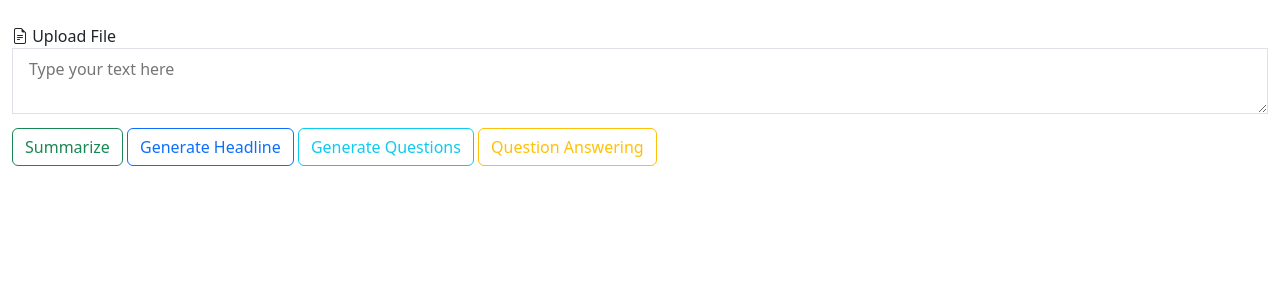
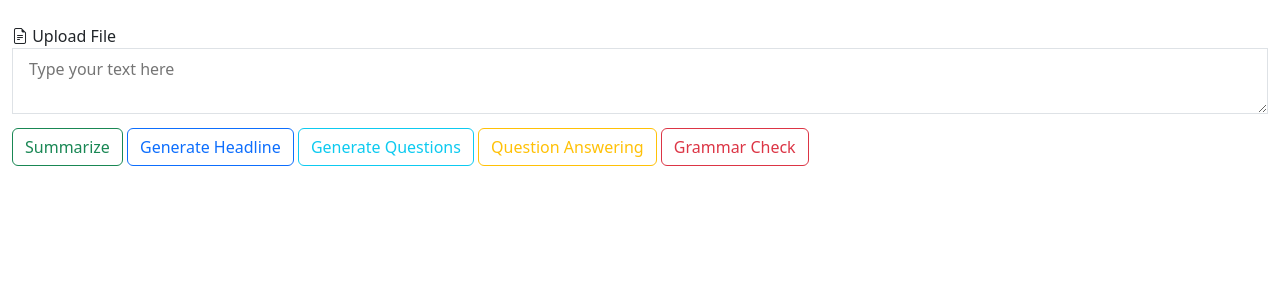
Before and after one commit to razi17571/InHouseLLM, a Flask app: page / in a window 1280 px wide. Shown: the part 56-356 px from the top of the page. Run offline with Flask 3, Linux system fonts and the light colour scheme; some libraries are stand-ins or nearby versions.

Commit message:
Grammar Check Added

```diff
--- a/app.py
+++ b/app.py
@@ -1,6 +1,5 @@
 import torch
-# from gramformer import Gramformer
-from transformers import BartForConditionalGeneration, BartTokenizer, T5ForConditionalGeneration, T5Tokenizer, AutoModelForQuestionAnswering, AutoTokenizer
+from transformers import BartForConditionalGeneration, BartTokenizer, T5ForConditionalGeneration, T5Tokenizer, AutoModelForQuestionAnswering, AutoTokenizer, AutoModelForSeq2SeqLM
 from flask import Flask, render_template, request, jsonify
 
 app = Flask(__name__)
@@ -31,9 +30,11 @@ question_answering_model = AutoModelForQuestionAnswering.from_pretrained(questio
 question_answering_model.to(device)
 question_answering_model.eval()
 
-# grammar_check_model_path = r"C:\Projects\InhouseLLM\models\grammar_error_correcter_v1"
-# grammar_check_model = Gramformer(models=1, model_paths=[grammar_check_model_path], use_gpu=True)
-
+grammar_check_model_path = r"C:\Projects\InhouseLLM\models\grammar_error_correcter_v1"
+grammar_check_tokenizer = AutoTokenizer.from_pretrained(grammar_check_model_path, use_auth_token = False)
+grammar_check_model = AutoModelForSeq2SeqLM.from_pretrained(grammar_check_model_path, use_auth_token = False)
+grammar_check_model.to(device)
+grammar_check_model.eval()
 
 @app.route('/')
 def home():
@@ -66,8 +67,8 @@ def generate_questions():
         questions = question_generation_tokenizer.decode(questions_ids[0], skip_special_tokens=True).split('<sep>')
         return jsonify({'questions': questions[:-1]})
 
-@app.route('/question_answering_batch', methods=['POST'])
-def question_answering_batch():
+@app.route('/question_answering', methods=['POST'])
+def question_answering():
     if request.method == 'POST':
         context = request.form['context']
         questions = request.form['questions'].split('\n')
@@ -83,12 +84,22 @@ def question_answering_batch():
             answers.append({'question': question.strip(), 'answer': answer.strip()})
         return jsonify({'questionsAndAnswers': answers})
 
-# @app.route('/grammar_check', methods=['POST'])
-# def grammar_check():
-#     if request.method == 'POST':
-#         text_to_check = request.form['text']
-#         corrected_text = grammar_check_model.correct(text_to_check)
-#         return jsonify({'corrected_text': corrected_text})
+@app.route('/grammar_check', methods=['POST'])
+def grammar_check():
+    if request.method == 'POST':
+        text_to_check = request.form['text']
+        influent_sentences = text_to_check.split('. ')
+        corrected_sentences = []
+        for influent_sentence in influent_sentences:
+            influent_sentence_ids = grammar_check_tokenizer.encode("gec:" + influent_sentence.lower(), return_tensors='pt').to(device)
+            corrected_pred_ids = grammar_check_model.generate(influent_sentence_ids, do_sample=False, max_length=128, num_beams=7, early_stopping=True, num_return_sequences=1).to(device)
+            corrected = set()
+            for pred in corrected_pred_ids:
+                corrected.add(grammar_check_tokenizer.decode(pred, skip_special_tokens=True).strip())
+            corrected_sentence = '. '.join(corrected)
+            corrected_sentences.append(corrected_sentence)
+        corrected_text = '. '.join(corrected_sentences)
+        return jsonify({'corrected_text': corrected_text})
 
 if __name__ == '__main__':
     app.run(debug=True)
--- a/static/script.js
+++ b/static/script.js
@@ -100,7 +100,7 @@ function submitQuestions() {
     resultArea.innerHTML = '';
     loading.style.display = 'block';
 
-    fetch('/question_answering_batch', {
+    fetch('/question_answering', {
         method: 'POST',
         headers: {
             'Content-Type': 'application/x-www-form-urlencoded; charset=UTF-8'
@@ -151,3 +151,29 @@ function handleFileUpload() {
         userInput.value = '';
     }
 }
+
+function grammarCheck() {
+    var userInput = document.getElementById('userInput').value;
+    var resultArea = document.getElementById('resultArea');
+    var loading = document.getElementById('loading');
+
+    resultArea.innerHTML = '';
+    loading.style.display = 'block';
+
+    fetch('/grammar_check', {
+        method: 'POST',
+        headers: {
+            'Content-Type': 'application/x-www-form-urlencoded; charset=UTF-8'
+        },
+        body: new URLSearchParams({ 'text': userInput }).toString()
+    })
+    .then(response => response.json())
+    .then(data => {
+        loading.style.display = 'none';
+        resultArea.innerHTML = '<p><strong>Corrected Text:</strong></p><p>' + data.corrected_text + '</p>';
+    })
+    .catch(error => {
+        loading.style.display = 'none';
+        resultArea.innerHTML = '<p>An error occurred during grammar check.</p>';
+    });
+}
--- a/templates/index.html
+++ b/templates/index.html
@@ -1,6 +1,5 @@
 <!doctype html>
 <html lang="en">
-
     <head>
         <meta charset="utf-8">
         <meta name="viewport" content="width=device-width, initial-scale=1">
@@ -28,6 +27,7 @@
                 <button id="generateHeadlineButton" class="btn btn-outline-primary" onclick="generateHeadline()">Generate Headline</button>
                 <button id="generateQuestionsButton" class="btn btn-outline-info" onclick="generateQuestions()">Generate Questions</button>
                 <button id="questionAnsweringButton" class="btn btn-outline-warning" onclick="toggleQuestionAnswering()">Question Answering</button>
+                <button id="grammarCheckButton" class="btn btn-outline-danger" onclick="grammarCheck()">Grammar Check</button>
             </div>
             <div id="questionAnsweringSection" style="display: none;" class="mt-3">
                 <textarea id="questionInput" class="border container-fluid px-3 py-2 rounded-md w-full"
@@ -42,5 +42,4 @@
             crossorigin="anonymous"></script>
         <script src="{{ url_for('static', filename='script.js') }}"></script>
     </body>
-
 </html>
```
Lines whose indentation alone changed are shown as unchanged.
